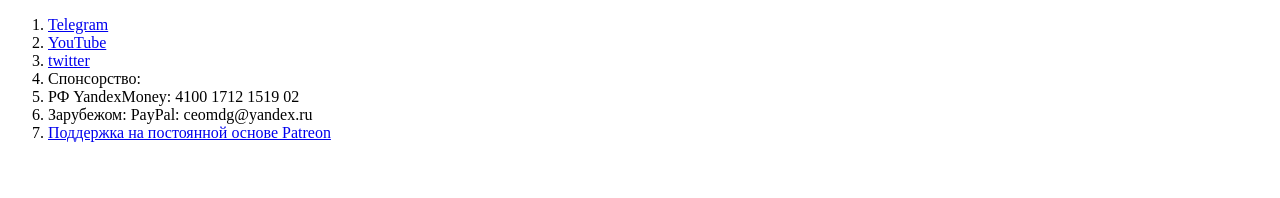
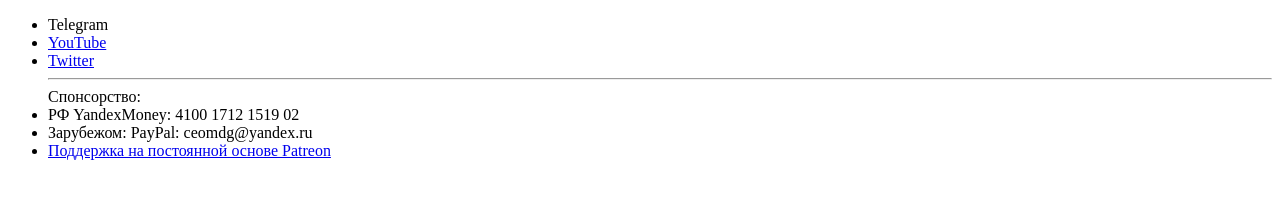
Before and after one commit to RusRachman/Milmax-link, a plain HTML site: page index.html in a window 1280 px wide. Drawn offline with Linux system fonts and the light colour scheme.

Commit message:
Update index.html

```diff
--- a/index.html
+++ b/index.html
@@ -6,16 +6,16 @@
   <title>Подписаться на Потапенко</title>
 </head>
 
- <body>
-    <ol>
-      <li><a href="https://t.me/PotapenkoDmitry/">Telegram</a></li>
+  <body>
+    <ul>
+      <li><a href="https://t.me/PotapenkoDmitry/"></a>Telegram</li>
       <li><a href="https://youtube.com/c/PotapenkoDmitry/">YouTube</a></li>
-      <li><a href="https://twitter.com/DmitryPotapenko/">twitter</a></li>
-
-      <li>Спонсорство:</li>
+      <li><a href="https://twitter.com/DmitryPotapenko/">Twitter</a></li>
+      <hr>
+      Спонсорство:
       <li>РФ YandexMoney: 4100 1712 1519 02</li>
       <li>Зарубежом: PayPal: ceomdg@yandex.ru</li>
       <li><a href="https://www.patreon.com/Potapenko">Поддержка на постоянной основе Patreon</a></li>
-       </ol>
+       </ul>
   </body>
 </html>
```
